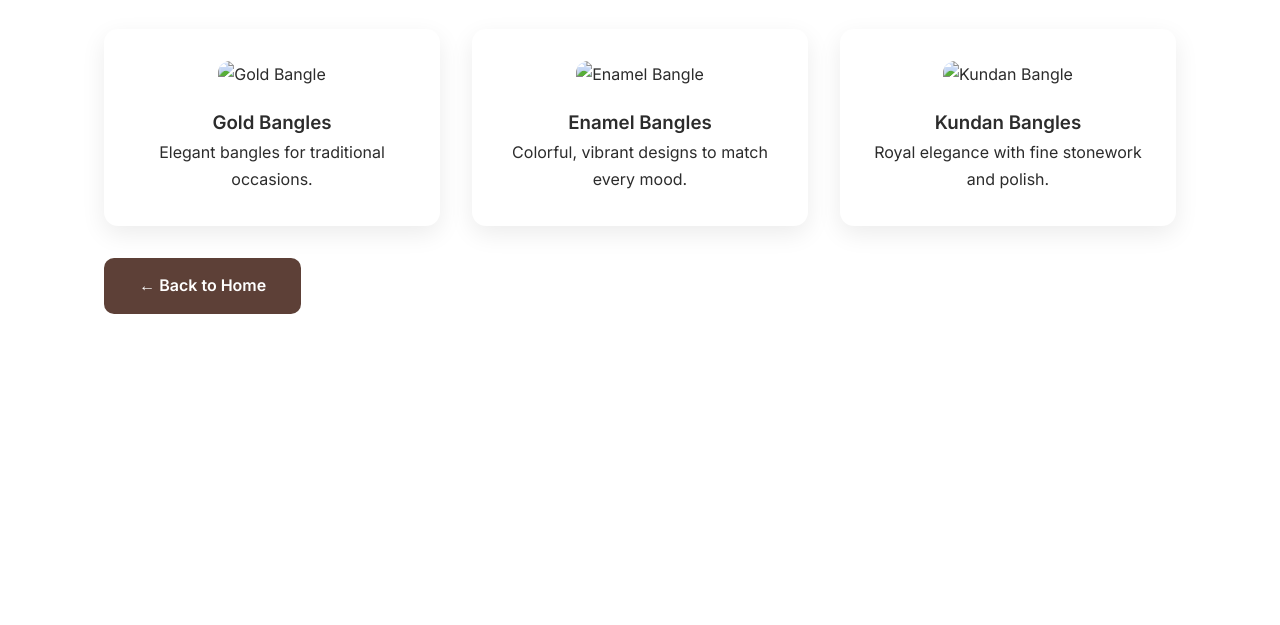
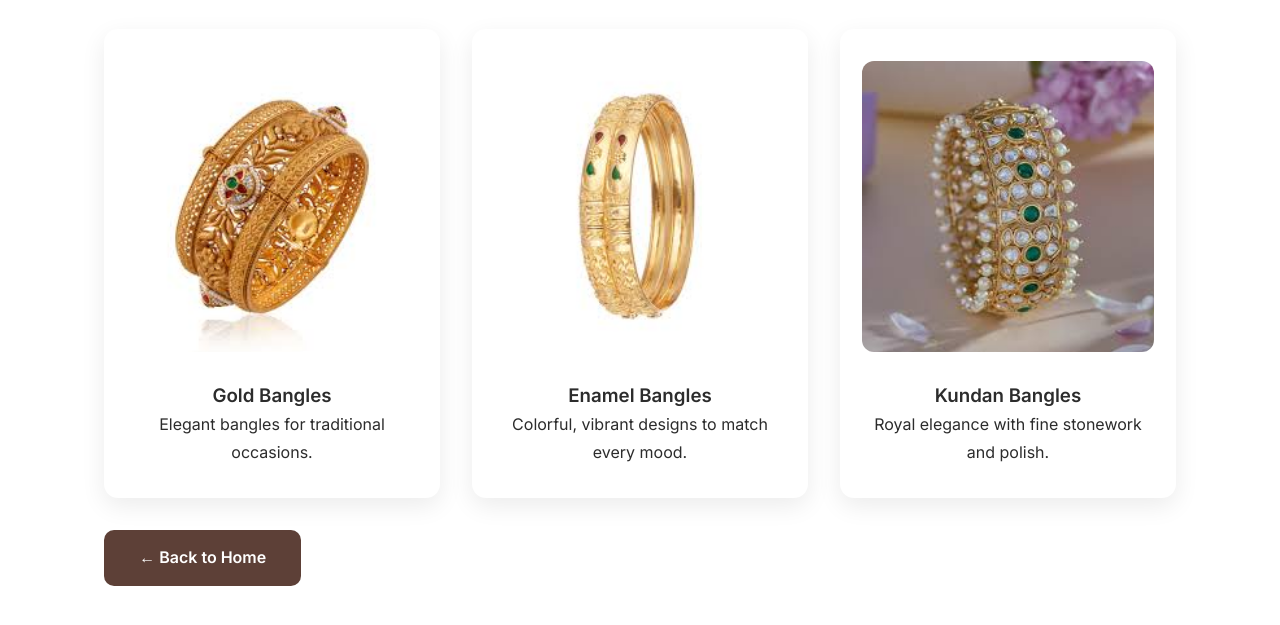
Before and after one commit to ElevateWeb7/OmJeweler, a plain HTML site: page bangles.html in a window 1280 px wide. Shown: the part 247-872 px from the top of the page. Before the commit the page ends 800 px from the top, so only its background shows below. Drawn offline with nearby package versions, Linux system fonts and the light colour scheme.

Commit message:
bangles.html

```diff
--- a/bangles.html
+++ b/bangles.html
@@ -12,17 +12,17 @@
     <h2>Explore Our Bangles</h2>
     <div class="grid">
       <div class="card">
-        <img src="images/gold-bangle.jpg" alt="Gold Bangle">
+        <img src="gold-bangle.jpg" alt="Gold Bangle">
         <h3>Gold Bangles</h3>
         <p>Elegant bangles for traditional occasions.</p>
       </div>
       <div class="card">
-        <img src="images/enamel-bangle.jpg" alt="Enamel Bangle">
+        <img src="enamel-bangle.jpg" alt="Enamel Bangle">
         <h3>Enamel Bangles</h3>
         <p>Colorful, vibrant designs to match every mood.</p>
       </div>
       <div class="card">
-        <img src="images/kundan-bangle.jpg" alt="Kundan Bangle">
+        <img src="kundan-bangle.jpg" alt="Kundan Bangle">
         <h3>Kundan Bangles</h3>
         <p>Royal elegance with fine stonework and polish.</p>
       </div>
```
